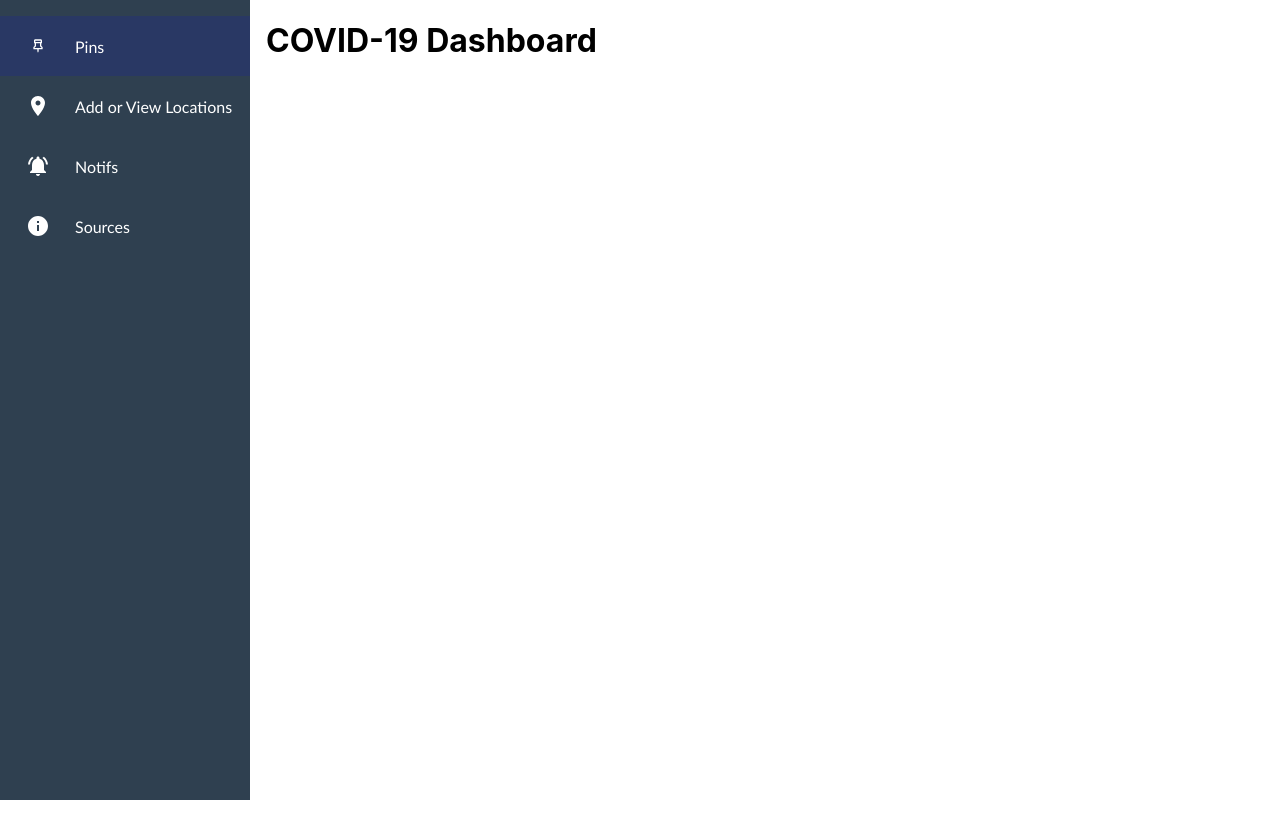
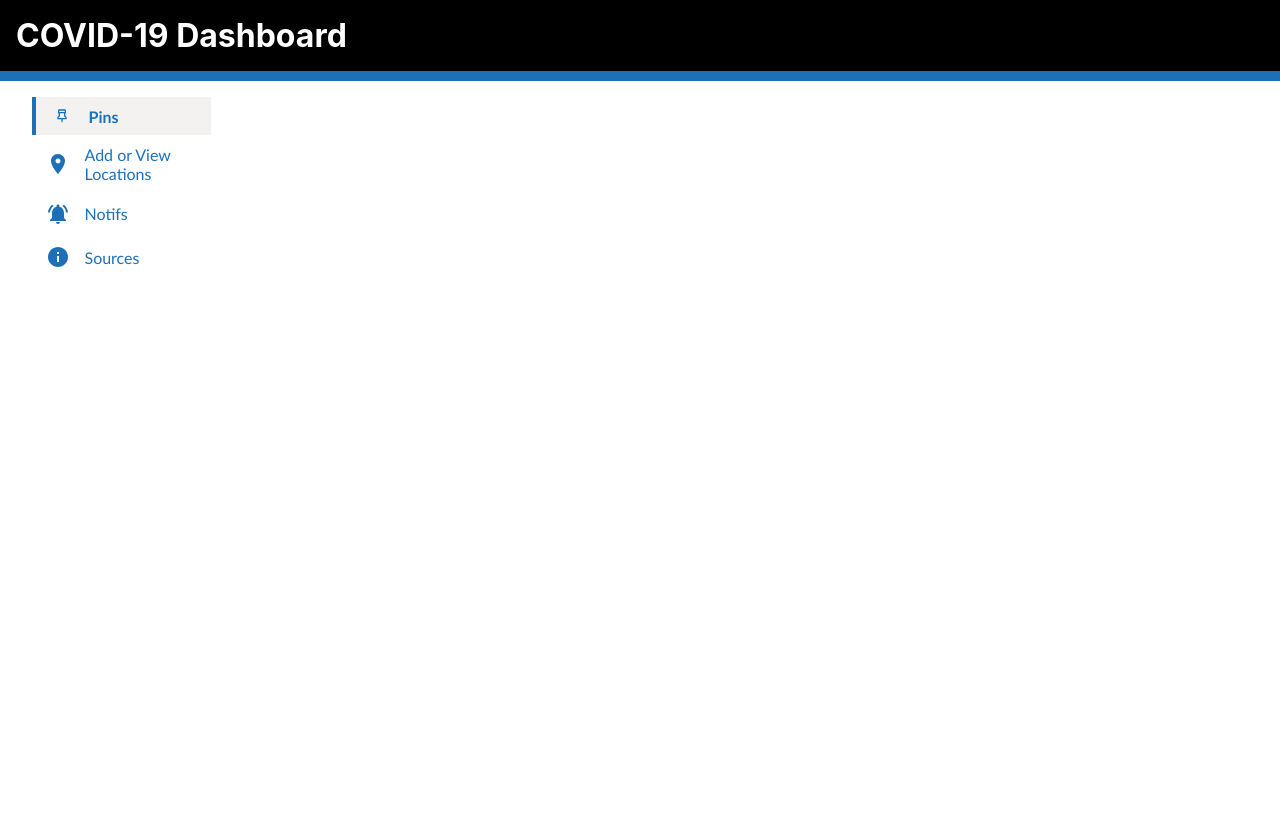
Before and after one commit to hetvshah/covid-dashboard, a React (Create React App) app in the folder client/: page / in a window 1280 px wide. Shown: the top 838 px of the page. Before the commit the page ends 800 px from the top, so only its background shows below. Built offline with nearby package versions, Linux system fonts and the light colour scheme.

Commit message:
sidebar & header

```diff
--- a/client/src/App.css
+++ b/client/src/App.css
@@ -1,5 +1,18 @@
 .app {
   width: 100vw;
   height: 100vh;
-  display: flex;
+  /* display: flex; */
 }
+
+h1 {
+  padding: 1rem;
+  background-color: black;
+  color: white;
+  margin: 0;
+}
+
+.break {
+  width: 100%;
+  height: 10px;
+  background-color: #1d70b8;
+}
--- a/client/src/App.js
+++ b/client/src/App.js
@@ -4,8 +4,9 @@ import Sidebar from './components/Sidebar';
 function App() {
   return (
     <div className="app">
+      <h1>COVID-19 Dashboard</h1>
+      <div className="break" />
       <Sidebar />
-      <h1 style={{ paddingLeft: '1rem' }}>COVID-19 Dashboard</h1>
     </div>
   );
 }
--- a/client/src/components/Sidebar.css
+++ b/client/src/components/Sidebar.css
@@ -1,7 +1,7 @@
 .sidebar {
   height: 100%;
   width: 250px;
-  background-color: #2f4050;
+  padding-left: 2rem;
 }
 
 .list {
@@ -11,26 +11,31 @@
 }
 
 .list .item {
-  width: 100%;
-  height: 60px;
+  width: 70%;
+  /* height: 50px; */
+  padding: 0.6rem 0;
   list-style-type: none;
   margin: 0%;
   display: flex;
   flex-direction: row;
-  color: white;
+  color: #1d70b8;
   justify-content: center;
   align-items: center;
   font-family: 'Trebuchet MS', 'Lucida Sans Unicode', 'Lucida Grande',
     'Lucida Sans', Arial, sans-serif;
+  font-size: 1rem;
 }
 
 .list .item:hover {
   cursor: pointer;
-  background-color: #293864;
+  /* background-color: #f3f2f1; */
+  border-left: 4px solid #5694ca;
 }
 
 .list #active {
-  background-color: #293864;
+  background-color: #f3f2f1;
+  font-weight: bold;
+  border-left: 4px solid #1d70b8;
 }
 
 .item #icon {
```
